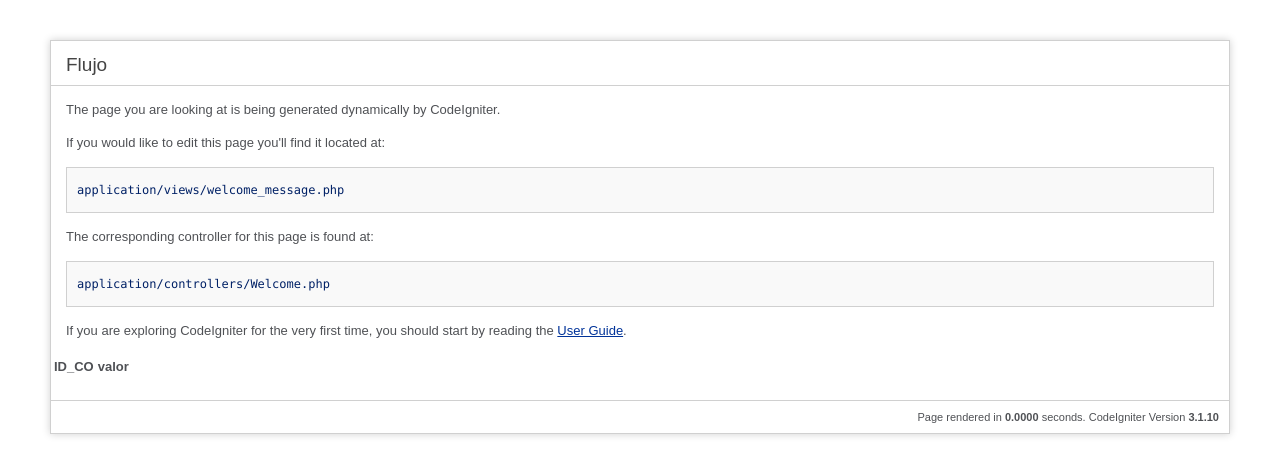
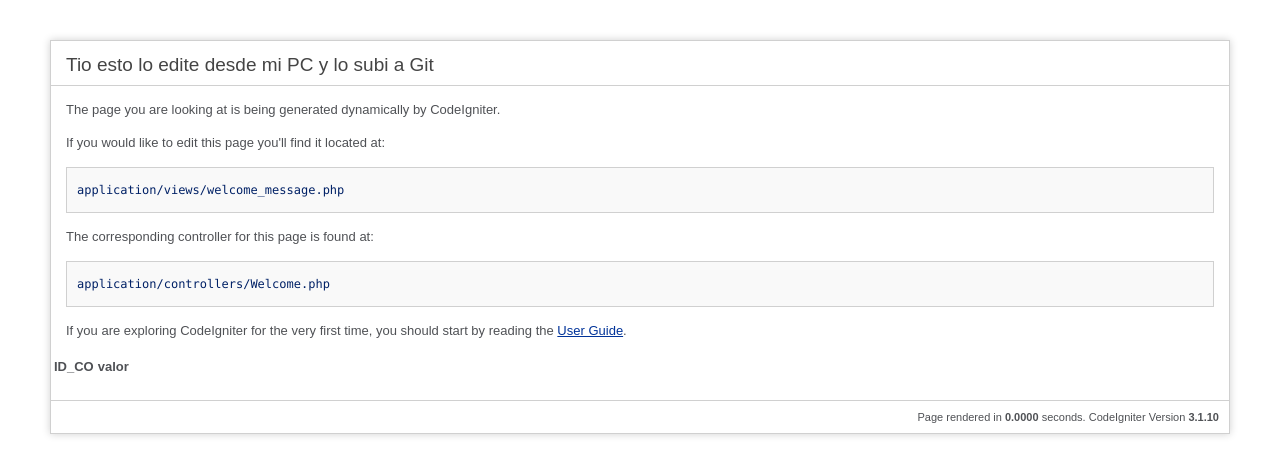
Before and after one commit to charleoni/FlowCash, a CodeIgniter app: page /database/ in a window 1280 px wide. Shown: the top 474 px of the page. Run offline with CodeIgniter, Linux system fonts and the light colour scheme; data that the repository does not hold is empty.

Commit message:
Primer commit desde mi pc a rama Master

```diff
--- a/application/controllers/Welcome.php
+++ b/application/controllers/Welcome.php
@@ -14,7 +14,7 @@ class Welcome extends CI_Controller {
 
 	public function index()
 	{
-		$data['titulo'] = 'Flujo';
+		$data['titulo'] = 'Tio esto lo edite desde mi PC y lo subi a Git';
 		$data['flujos'] = $this->Flujo_model->flujoIngreso();
 		//var_dump($data);
 		$this->load->view('welcome_message', $data);
--- a/application/views/welcome_message.php
+++ b/application/views/welcome_message.php
@@ -70,6 +70,7 @@ defined('BASEPATH') OR exit('No direct script access allowed');
 <div id="container">
 	<h1><?php echo $titulo; ?></h1>
 
+
 	<div id="body">
 		<p>The page you are looking at is being generated dynamically by CodeIgniter.</p>
 
```
